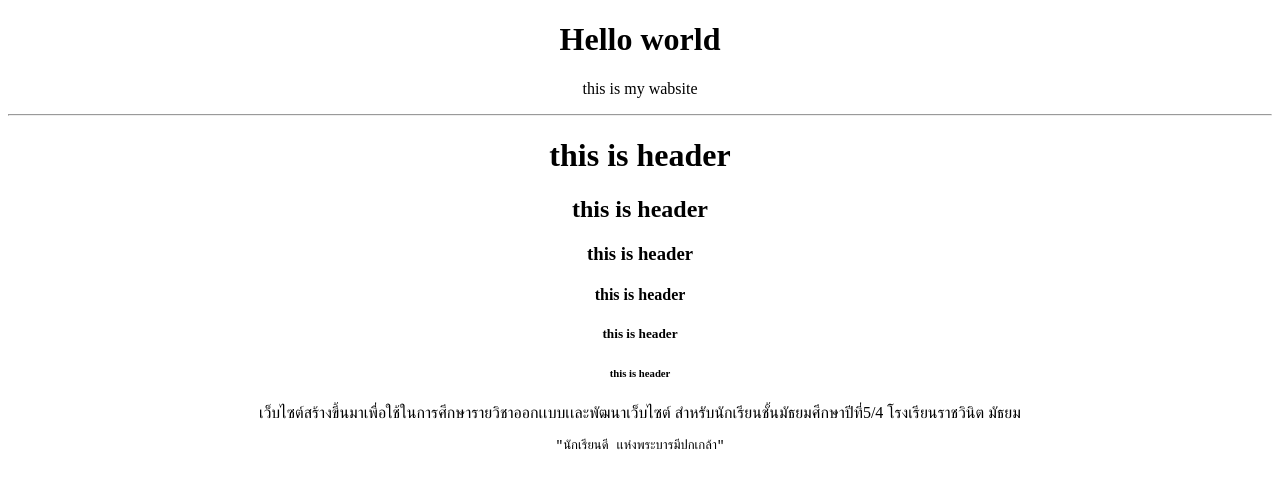
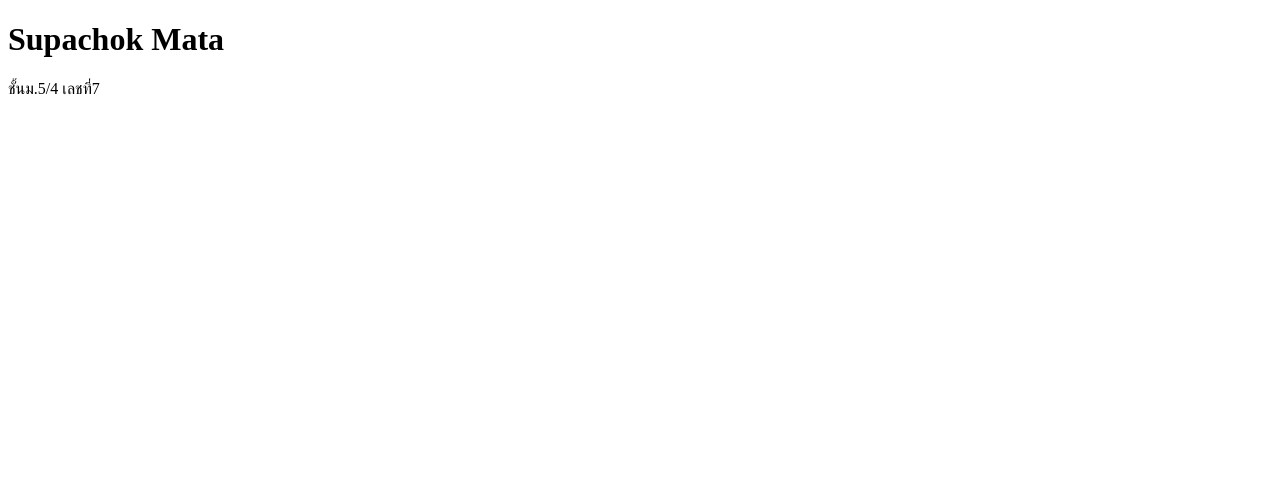
Before and after one commit to Guxtarrr/test, a plain HTML site: page index.html in a window 1280 px wide. Drawn offline with Linux system fonts and the light colour scheme.

Commit message:
Add files via upload

```diff
--- a/index.html
+++ b/index.html
@@ -2,23 +2,9 @@
  <html>
      <head>
          <title>Page1 </title>
-         <meta charset="UTF-8">
-         <meta name="description" content="เว็บไซต์เกี่ยวกับโรงเรียนราชวินิต มัธยม">
-         <meta name="author" content="Supachok Mata">
      </head>
      <body>
-         <center> <h1>Hello world</h1> </center>
-         <center><p>this is my wabsite </p></center>
-         <!--เตือนความจํา สิ่งนี้คือหัวข้อเว็บไซต์-->
-         <hr>
-         <center><h1>this is header</h1></center>
-         <center><h2>this is header</h2></center>
-         <center><h3>this is header</h3></center>
-         <center><h4>this is header</h4></center>
-         <center><h5>this is header</h5></center>
-         <center><h6>this is header</h6></center>
-         <center><p>เว็บไซต์สร้างขึ้นมาเพื่อใช้ในการศึกษารายวิชาออกเเบบเเละพัฒนาเว็บไซต์
-            สําหรับนักเรียนชั้นมัธยมศึกษาปีที่5/4 โรงเรียนราชวินิต มัธยม</p></center>
-            <center><pre>"นักเรียนดี เเห่งพระบารมีปกเกล้า"</pre></center>
+         <h1> Supachok Mata</h1>
+         <p> ชั้นม.5/4 เลชที่7</p>
      </body>
  </html>
```
